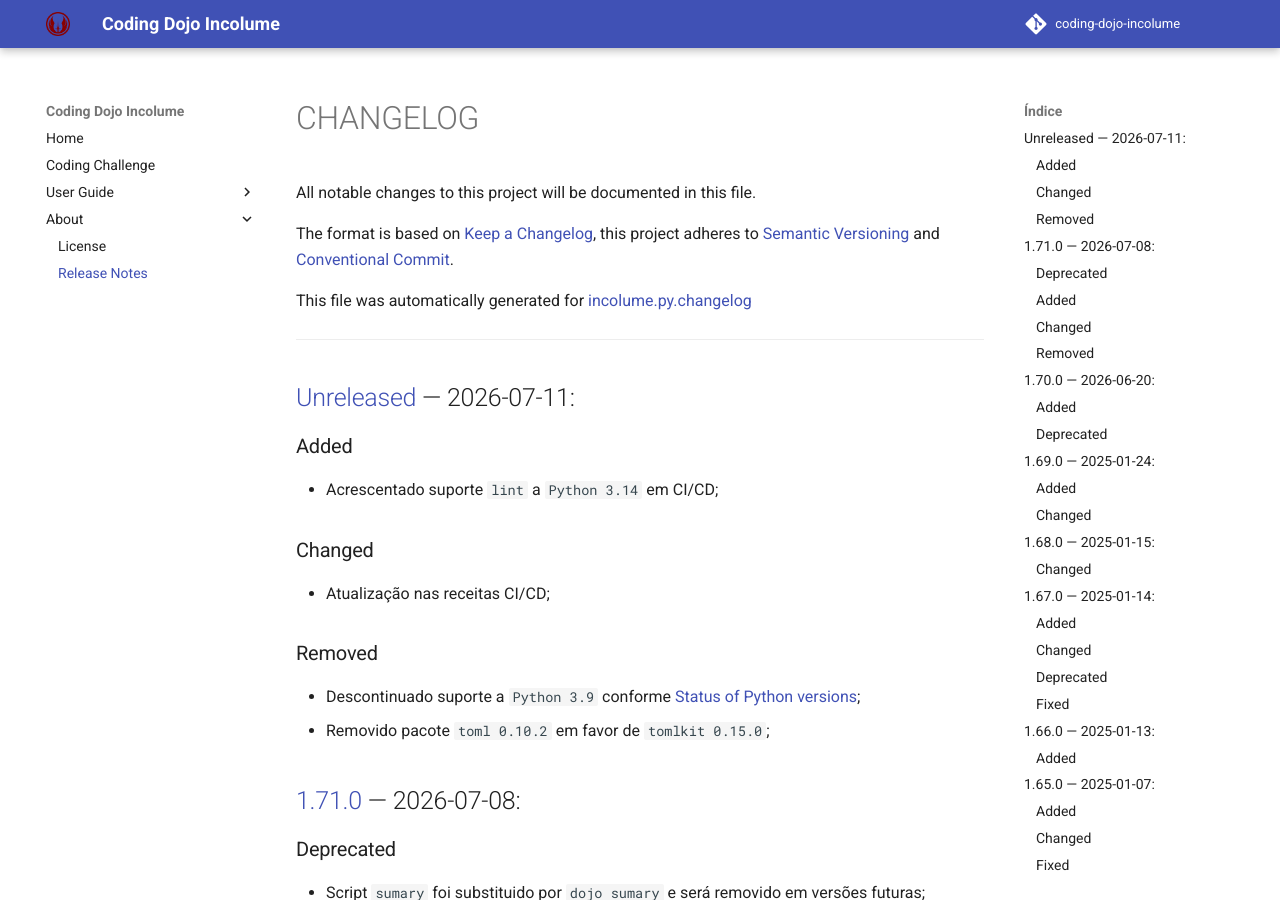
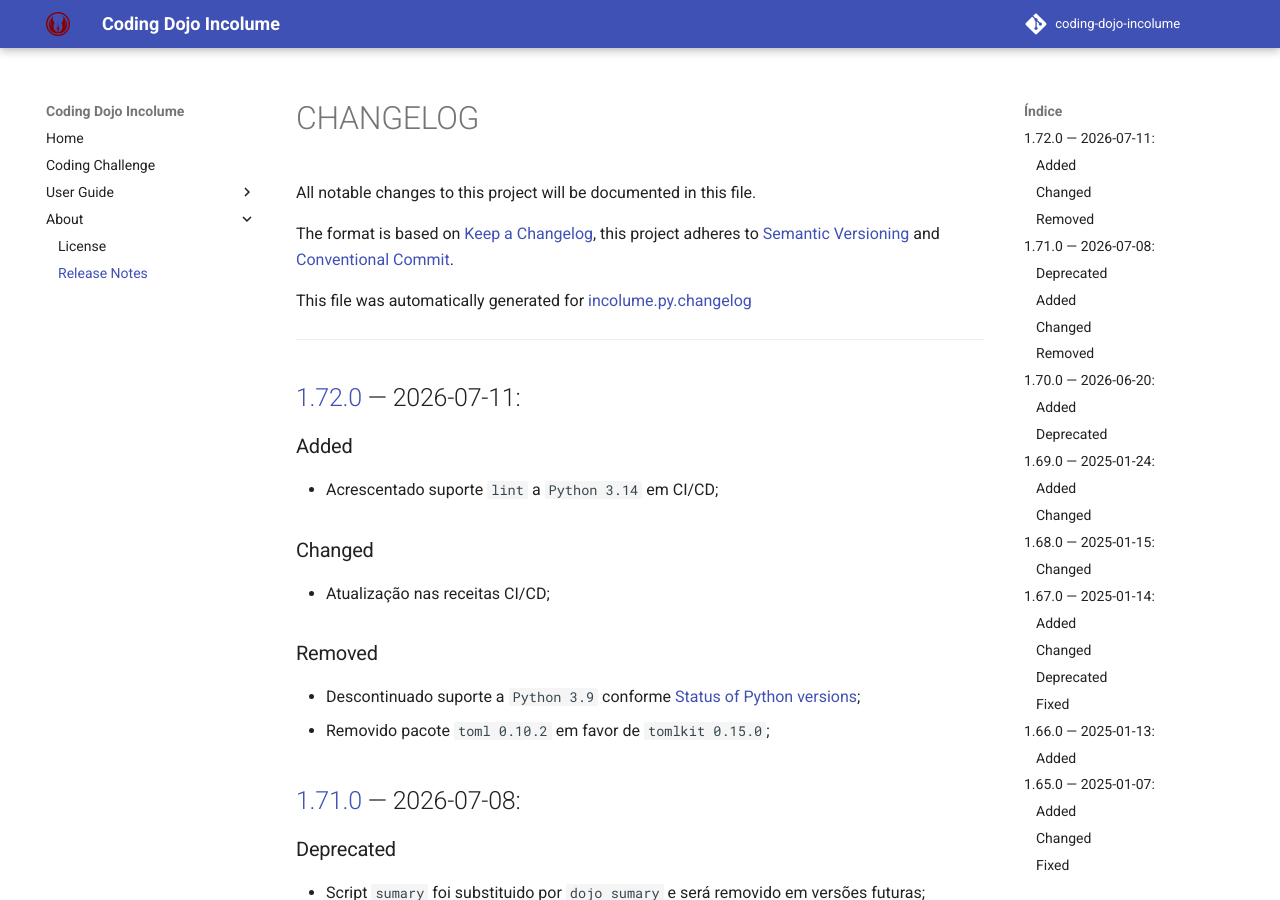
Before and after one commit to incolume-jedi/coding-dojo, an MkDocs documentation site: the page built from docs/about/CHANGELOG.md, in a window 1280 px wide and 900 px high. Built offline with MkDocs 1.6.1 and Material for MkDocs 9.7.7, drawn with Linux system fonts in a browser that asks for light colours; comment, search, counter and statistics services are not loaded.

Commit message:
build: coding-dojo-jedi 1.72.0

```diff
--- a/docs/about/CHANGELOG.md
+++ b/docs/about/CHANGELOG.md
@@ -10,7 +10,7 @@ This file was automatically generated for [incolume.py.changelog](https://github
 ---
 
 
-## [Unreleased]	 &#8212; 	2026-07-11:
+## [1.72.0]	 &#8212; 	2026-07-11:
 ### Added
   - Acrescentado suporte `lint` a `Python 3.14` em CI/CD;
 ### Changed
@@ -724,4 +724,4 @@ This file was automatically generated for [incolume.py.changelog](https://github
 [1.69.0]: https://github.com/incolume-jedi/coding-dojo/compare/1.68.0...1.69.0
 [1.70.0]: https://github.com/incolume-jedi/coding-dojo/compare/1.69.0...1.70.0
 [1.71.0]: https://github.com/incolume-jedi/coding-dojo/compare/1.70.0...1.71.0
-[Unreleased]: https://github.com/incolume-jedi/coding-dojo/compare/1.71.0...Unreleased
+[1.72.0]: https://github.com/incolume-jedi/coding-dojo/compare/1.71.0...1.72.0
--- a/incolume/py/coding_dojo_jedi/version.txt
+++ b/incolume/py/coding_dojo_jedi/version.txt
@@ -1 +1 @@
-1.72.0a13
+1.72.0
--- a/pyproject.toml
+++ b/pyproject.toml
@@ -1,6 +1,6 @@
 [project]
 name = "coding-dojo-jedi"
-version = "1.72.0a13"
+version = "1.72.0"
 description = "códigos da guilda jedi incolume"
 authors = [
     { name = "Ricardo Brito", email = "brito@incolume.com.br" }
@@ -69,7 +69,7 @@ build-backend = "uv_build"
 "Bug Tracker" = "https://github.com/incolume-jedi/coding-dojo/-/issues"
 
 [tool.poetry]
-version = "1.72.0a13"
+version = "1.72.0"
 name = "coding-dojo-jedi"
 description = "códigos da guilda jedi incolume"
 authors = ["Ricardo Brito <brito@incolume.com.br>"]
```
Also changed, not shown: 1 other file.
